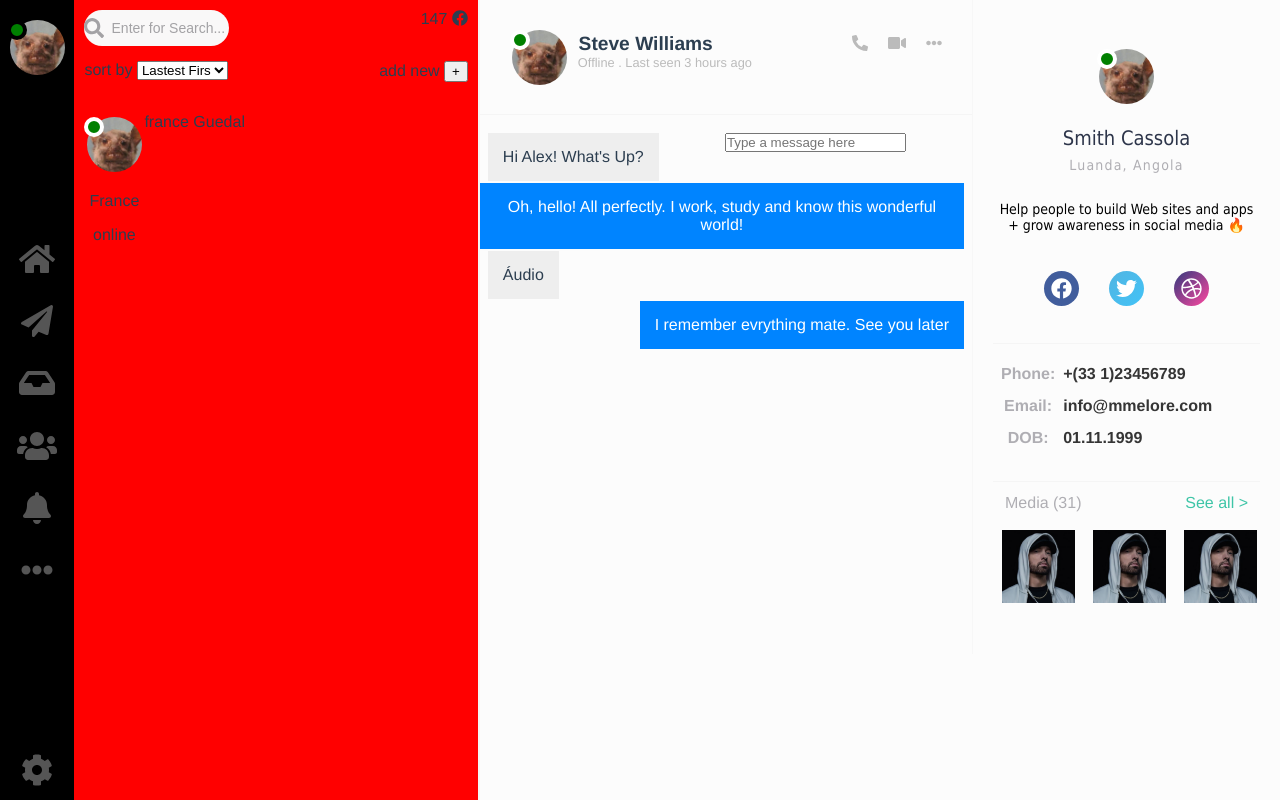
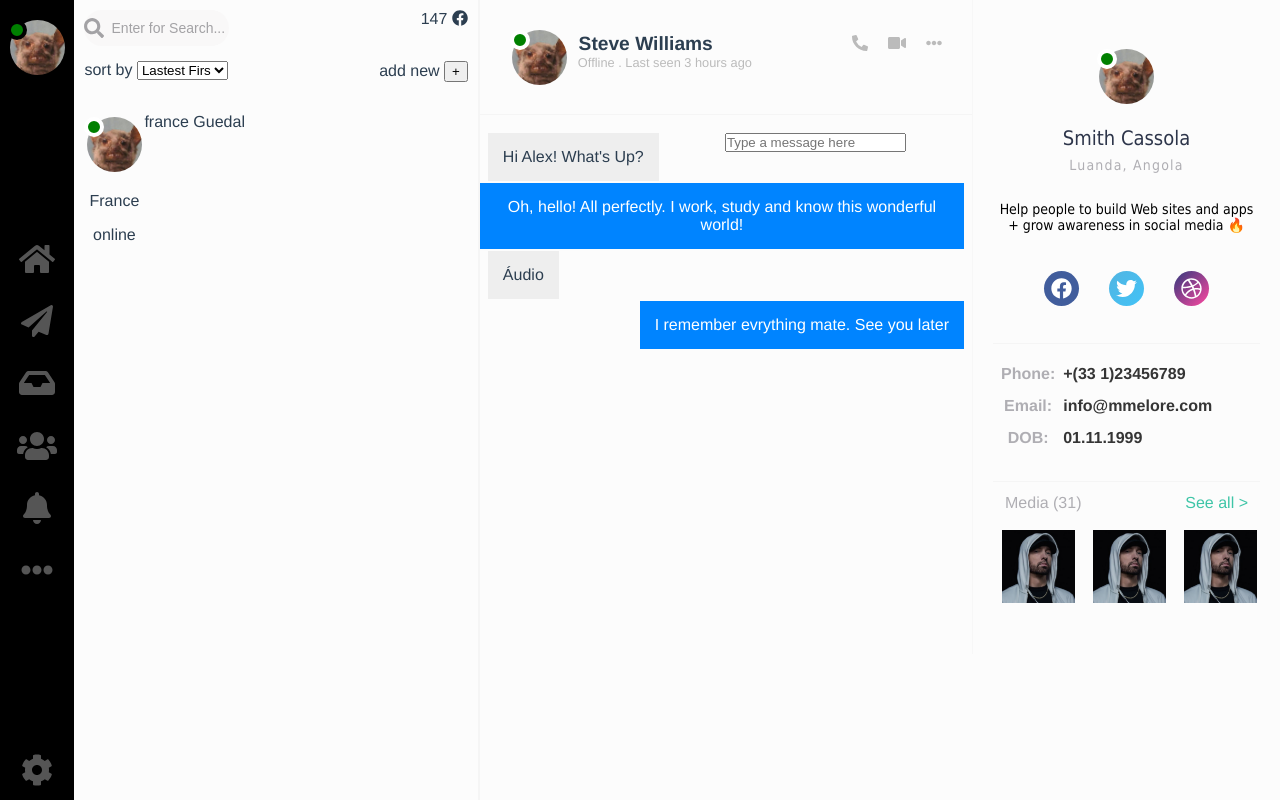
Before and after one commit to france00mf/chat, a Vue app: page / in a window 1280 px wide. Built offline with nearby package versions, Linux system fonts and the light colour scheme.

Commit message:
fix: change background color message-room

```diff
--- a/src/components/home/message-room/message-room.vue
+++ b/src/components/home/message-room/message-room.vue
@@ -27,9 +27,9 @@ export default {
 
 <style>
 .message-room{
-  background: red;
   padding: 10px;
   width: 400px;
+  background: #fcfcfc;
 }
 .container-row-mr{
   display: flex;
```
